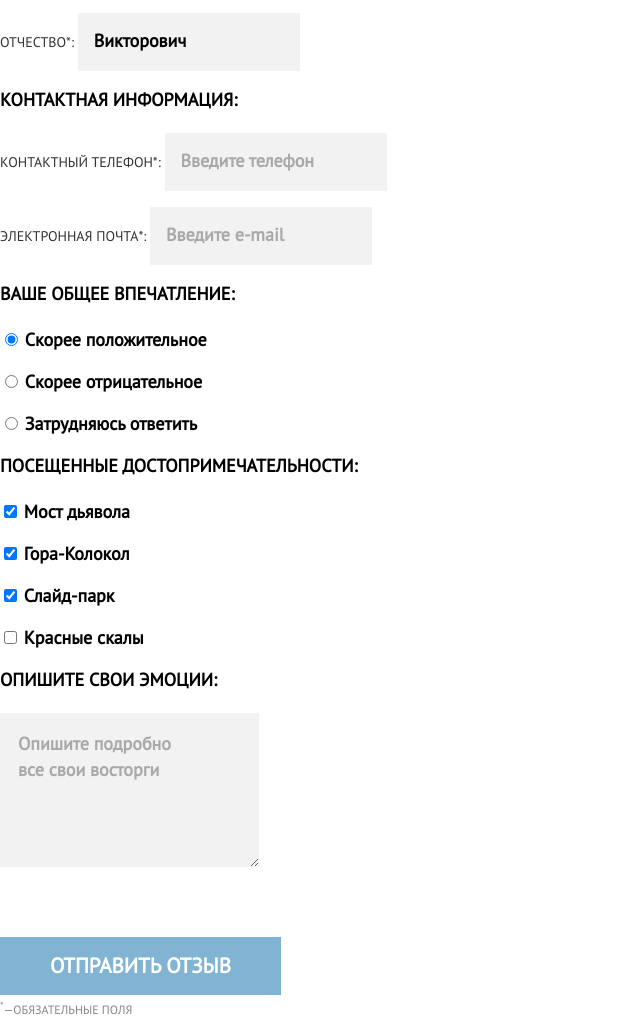
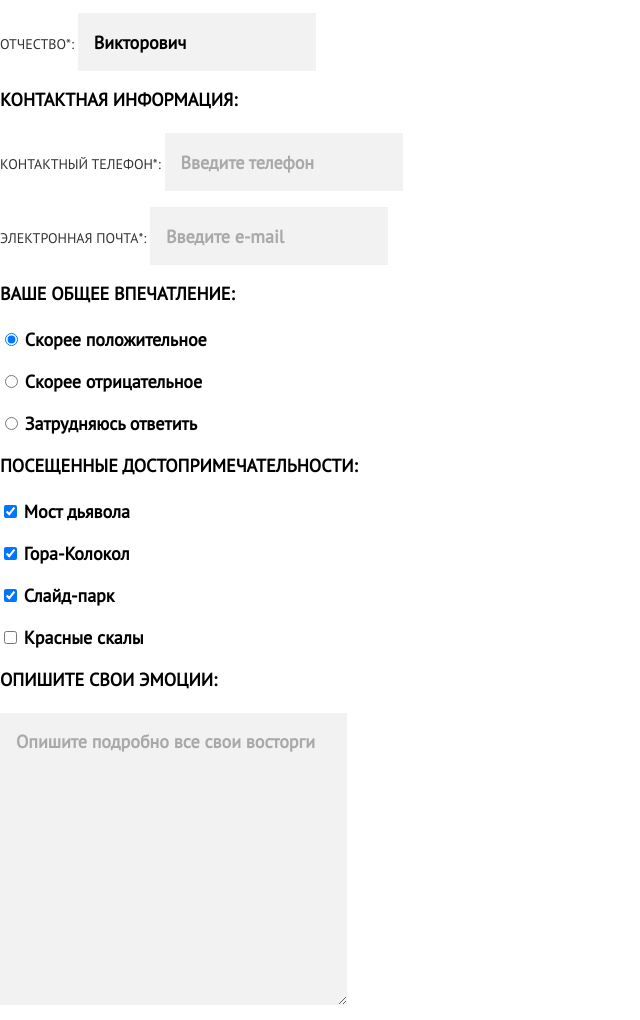
Before and after one commit to htmlacademy-adaptive/2072277-sedona-26, a plain HTML site: page 3/form.html in a window 1280 px wide. Shown: the part 804-1824 px from the top of the page, without its empty margins (0-640 px from the left). Drawn offline with Linux system fonts and the light colour scheme; files whose address does not match are found by name.

Commit message:
:heavy_check_mark: Сборка #3

```diff
--- a/3/css/style.css
+++ b/3/css/style.css
@@ -29,6 +29,14 @@
 .main-nav__list {
   list-style-type: none;
 }
+.main-container__background {
+  background-image: url("../img/index/back-mobile3.jpg");
+  background-color: #ffffff;
+  background-repeat: no-repeat;
+  background-size: auto;
+  min-width: 320px;
+  height: 158px;
+}
 .site-list__link {
   color: #000000;
   text-decoration: none;
@@ -40,14 +48,6 @@
 }
 .site-list__link:active {
   color: rgba(0, 0, 0, 0.3);
-}
-.main-container__background {
-  background-image: url("../img/index/back-mobile3.jpg");
-  background-color: #ffffff;
-  background-repeat: no-repeat;
-  background-size: auto;
-  min-width: 320px;
-  height: 158px;
 }
 .intro-index__title {
   font-size: 18px;
@@ -73,8 +73,16 @@
   margin: 0;
   padding: 0;
 }
-.advantages__item {
-  list-style-type: none;
+.advantages__item--color {
+  background-color: #eeeeee;
+}
+.advantages__item--color .advantages__subtitle {
+  color: #333333;
+  padding-top: 20px;
+}
+.advantages__item--color .advantages__description {
+  color: #333333;
+  padding-top: 28px;
 }
 .advantages__color-area {
   background-color: #81b3d2;
@@ -85,17 +93,6 @@
 }
 .advantages__color-area .advantages__description {
   padding-top: 17px;
-}
-.advantages__item--color {
-  background-color: #eeeeee;
-}
-.advantages__item--color .advantages__subtitle {
-  color: #333333;
-  padding-top: 20px;
-}
-.advantages__item--color .advantages__description {
-  color: #333333;
-  padding-top: 28px;
 }
 .advantages__title {
   font-size: 18px;
@@ -122,6 +119,7 @@
   background-color: #ffffff;
 }
 .additional-list {
+  background-color: #ffffff;
   list-style-type: none;
   margin: 0;
   padding: 0;
@@ -406,6 +404,11 @@
   border: none;
   padding: 0;
   margin: 0;
+  font-family: "PT Sans", sans-serif;
+  font-size: 18px;
+  line-height: 26px;
+  font-weight: 400;
+  padding-left: 16px;
 }
 .order-form__input::placeholder {
   color: #000000;
@@ -413,7 +416,6 @@
   font-size: 18px;
   line-height: 26px;
   font-weight: 700;
-  padding: 16px 226px 16px 16px;
 }
 .order-form__input-contacts {
   background-color: #f2f2f2;
@@ -422,6 +424,11 @@
   border: none;
   padding: 0;
   margin: 0;
+  font-family: "PT Sans", sans-serif;
+  font-size: 18px;
+  line-height: 26px;
+  font-weight: 400;
+  padding-left: 16px;
 }
 .order-form__input-contacts::placeholder {
   color: rgba(0, 0, 0, 0.3);
@@ -429,7 +436,6 @@
   font-size: 18px;
   line-height: 26px;
   font-weight: 700;
-  padding: 16px 69px 16px 16px;
 }
 .order-form__list-radio {
   list-style-type: none;
@@ -456,6 +462,11 @@
   border: none;
   background-color: #f2f2f2;
   margin-bottom: 64px;
+  font-family: "PT Sans", sans-serif;
+  font-size: 18px;
+  line-height: 26px;
+  font-weight: 400;
+  padding: 16px 16px;
 }
 .order-form__text-area::placeholder {
   color: rgba(0, 0, 0, 0.3);
@@ -463,7 +474,6 @@
   font-size: 18px;
   line-height: 26px;
   font-weight: 700;
-  padding: 16px 69px 16px 16px;
 }
 .order-form__submit {
   font-size: 21px;
```
Also changed, not shown: 1 other file.
